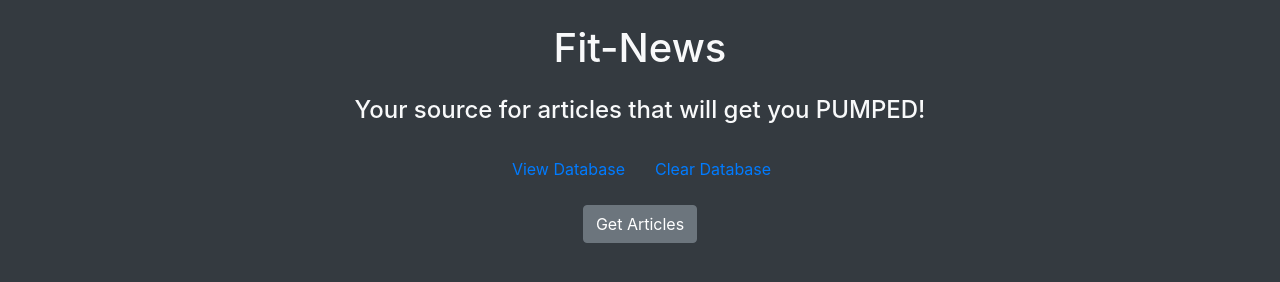
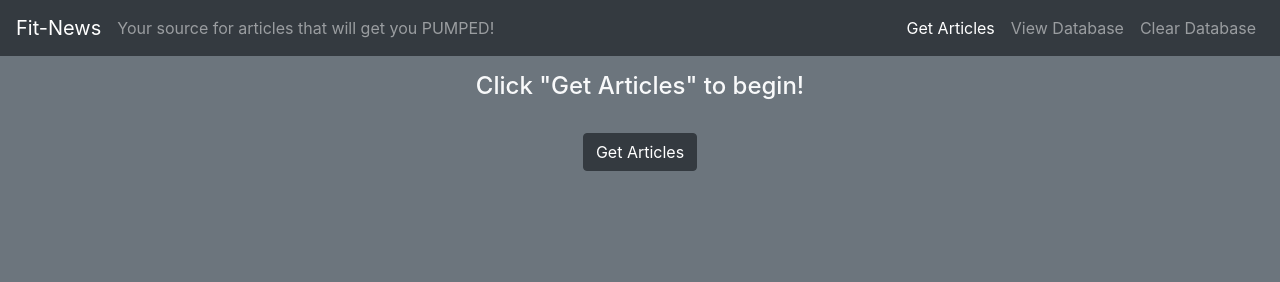
Before and after one commit to CurtisLane/Fit-News, a website: page app/public/html/index.html in a window 1280 px wide. Drawn offline with nearby package versions, Linux system fonts and the light colour scheme.

Commit message:
redo front end styling

```diff
--- a/app/public/html/index.html
+++ b/app/public/html/index.html
@@ -5,7 +5,7 @@
     <meta name="viewport" content="width=device-width, initial-scale=1.0">
 
     <!-- favicon -->
-    <link rel="icon" type="image/x-icon" href="./images/favicon.ico" />
+    <link rel="icon" type="image/x-icon" href="/images/favicon.ico" />
 
     <!-- Bootstrap -->
     <link rel="stylesheet" href="https://stackpath.bootstrapcdn.com/bootstrap/4.5.1/css/bootstrap.min.css" integrity="sha384-VCmXjywReHh4PwowAiWNagnWcLhlEJLA5buUprzK8rxFgeH0kww/aWY76TfkUoSX" crossorigin="anonymous">
@@ -22,30 +22,38 @@
 
     <title>Fit-News</title>
 </head>
-<body class="bg-dark text-light text-center">
+<body class="bg-secondary text-light text-center">
+
+
+    <nav class="navbar navbar-expand-lg fixed-top navbar-dark bg-dark">
+        <a class="navbar-brand" href="/">Fit-News</a>
+        <span class="navbar-text d-sm-none d-none d-md-block mr-auto">
+            Your source for articles that will get you PUMPED!
+        </span>
+        <button class="navbar-toggler" type="button" data-toggle="collapse" data-target="#navbarText" aria-controls="navbarText" aria-expanded="false" aria-label="Toggle navigation">
+          <span class="navbar-toggler-icon"></span>
+        </button>
+        <div class="collapse navbar-collapse" id="navbarText">
+            <ul class="navbar-nav ml-auto navbar-toggle">
+            <li class="nav-item active">
+              <a class="nav-link" href="#" id="scrapeBtn">Get Articles <span class="sr-only">(current)</span></a>
+            </li>
+            <li class="nav-item">
+              <a class="nav-link" href="/api/articles">View Database</a>
+            </li>
+            <li class="nav-item">
+              <a class="nav-link" href="/api/clearDatabase">Clear Database</a>
+            </li>
+          </ul>
+
+        </div>
+      </nav>
+
+
     <div class="container">
-        <div class="row my-4">
-            <div class="col-12 col-sm-12 col-md-10 offset-md-1 col-lg-8 offset-lg-2">
-                <h1>Fit-News</h1>
-                <h4 class="mt-4">Your source for articles that will get you PUMPED!</h4>
-                <small id="small"></small>
-            </div>
-        </div>
-        <!-- api links go here if there is any info in the db -->
-        <div class="row">
-            <div class="col-12 col-sm-12 col-md-10 offset-md-1 col-lg-8 offset-lg-2 text-center" id="apiLinksDiv">
-                <div class="row">
-                    <div class="col-6 text-right">
-                        <a href="/api/articles">View Database</a>
-                    </div>
-                    <div class="col-6 text-left">
-                        <a href="/api/clearDatabase">Clear Database</a>
-                    </div>
-                </div>
-            </div>
-        </div>
+
         <!-- Articles or Get Articles button goes here -->
-        <div class="row">
+        <div class="row mt-5">
             <div class="col-12 col-sm-10 offset-sm-1 col-md-8 offset-md-2 col-lg-6 offset-lg-3" id="articleDiv">
 
             </div>
@@ -53,7 +61,7 @@
         <!-- Comments and Add Comment button goes here -->
         <div class="row my-4">
             <div class="col-10 offset-1 col-sm-8 offset-sm-2 col-md-6 offset-md-3 col-lg-4 offset-lg-4" id="addCommentDiv">
-                <button type="button" id="addCommentBtn" class="btn btn-secondary my-4">Add Comment</button>
+                <button type="button" id="addCommentBtn" class="btn btn-dark">Add Comment</button>
                 <div id="commentDiv">
 
                 </div>
--- a/app/public/js/app.js
+++ b/app/public/js/app.js
@@ -1,11 +1,12 @@
 $(document).ready(function(){
-    console.log('Ready!')
 
     /*====================================
         Global Variables
       ====================================*/
+
     let articleArr = []
     let commentArr = []
+
     /*====================================
         Event Handlers
       ====================================*/
@@ -63,12 +64,16 @@ $(document).ready(function(){
     }
 
     function renderScrapeButton(){
-        let scrapeBtnDiv = $('<div>').addClass('mx-auto my-4')
-        let scrapeBtn = $('<button>').text('Get Articles')
-        scrapeBtn.addClass('btn btn-secondary mx-auto')
-        scrapeBtn.attr('id', 'scrapeBtn')
+        let scrapeBtnDiv = $('<div>')
+        .addClass('my-4')
+        let scrapeH = $('<h4>')
+        .text('Click "Get Articles" to begin!')
+        let scrapeBtn = $('<button>')
+        .text('Get Articles')
+        .addClass('btn btn-dark mt-4')
+        .attr('id', 'scrapeBtn')
 
-        scrapeBtnDiv.append(scrapeBtn)
+        scrapeBtnDiv.append(scrapeH, scrapeBtn)
         $('#articleDiv').append(scrapeBtnDiv)
     }
 
@@ -101,7 +106,11 @@ $(document).ready(function(){
     function renderArticles(){
         $('#articleDiv').empty()
         $('#commentDiv').empty()
-        $('#small').text('Select a single post to add comments!')
+        let articlesHeader = $('<h3>')
+        .addClass('mt-4')
+        .text('Select a single post to add/view comments!')
+        $('#articleDiv')
+        .append(articlesHeader)
         for (let i=0; i<articleArr.length; i++){
 
             let comments = articleArr[i].comments
@@ -119,9 +128,6 @@ $(document).ready(function(){
                 for (let j = 0; j < commentArr.length; j++){
                     let commentId = commentArr[j]._id
                     let commentText = commentArr[j].comment
-
-                    console.log(commentId)
-                    console.log(commentText)
 
                     let commentCard = $('<div>')
                     .addClass('card text-dark my-4')
@@ -141,7 +147,6 @@ $(document).ready(function(){
                     commentCardBody.append(commentCardText, commentDelete)
                     commentCard.append(commentCardBody)
                     $('#commentDiv').append(commentCard)
-
                 }
             }
 
@@ -150,6 +155,11 @@ $(document).ready(function(){
             .addClass('card text-dark my-4')
             .attr('data-id', id)
             .attr('id', 'articleCard')
+            .hover(function() {
+                $(this).css('cursor','pointer');
+            }, function() {
+                $(this).css('cursor','auto');
+            });
             let cardImg = $('<img>')
             .addClass('car-img-top')
             .css('width', '100%')
@@ -195,5 +205,4 @@ $(document).ready(function(){
       ====================================*/
 
     populateArticleDiv()
-
 })
--- a/app/routes/apiRoutes.js
+++ b/app/routes/apiRoutes.js
@@ -118,5 +118,4 @@ module.exports = function(app){
     })
     res.end()
   })
-
 }
--- a/app/routes/htmlRoutes.js
+++ b/app/routes/htmlRoutes.js
@@ -8,4 +8,7 @@ module.exports = function(app){
     app.get('/js/app.js', (req,res) => {
         res.sendFile(path.join(__dirname, '../public/js/app.js'))
     });
+    app.get('/images/favicon.ico', (req,res) => {
+        res.sendFile(path.join(__dirname, '../public/images/favicon.ico'))
+    });
 }
```
